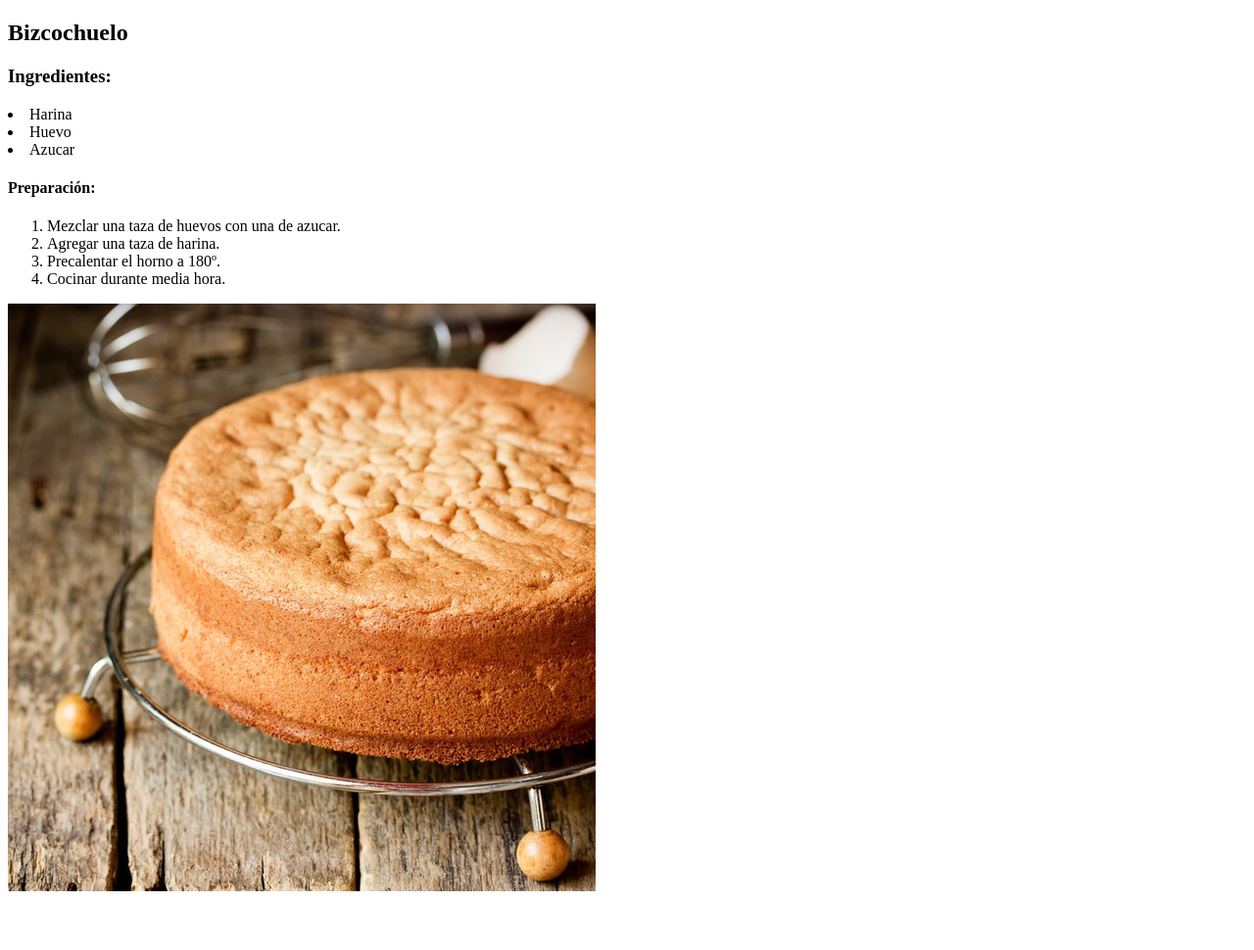
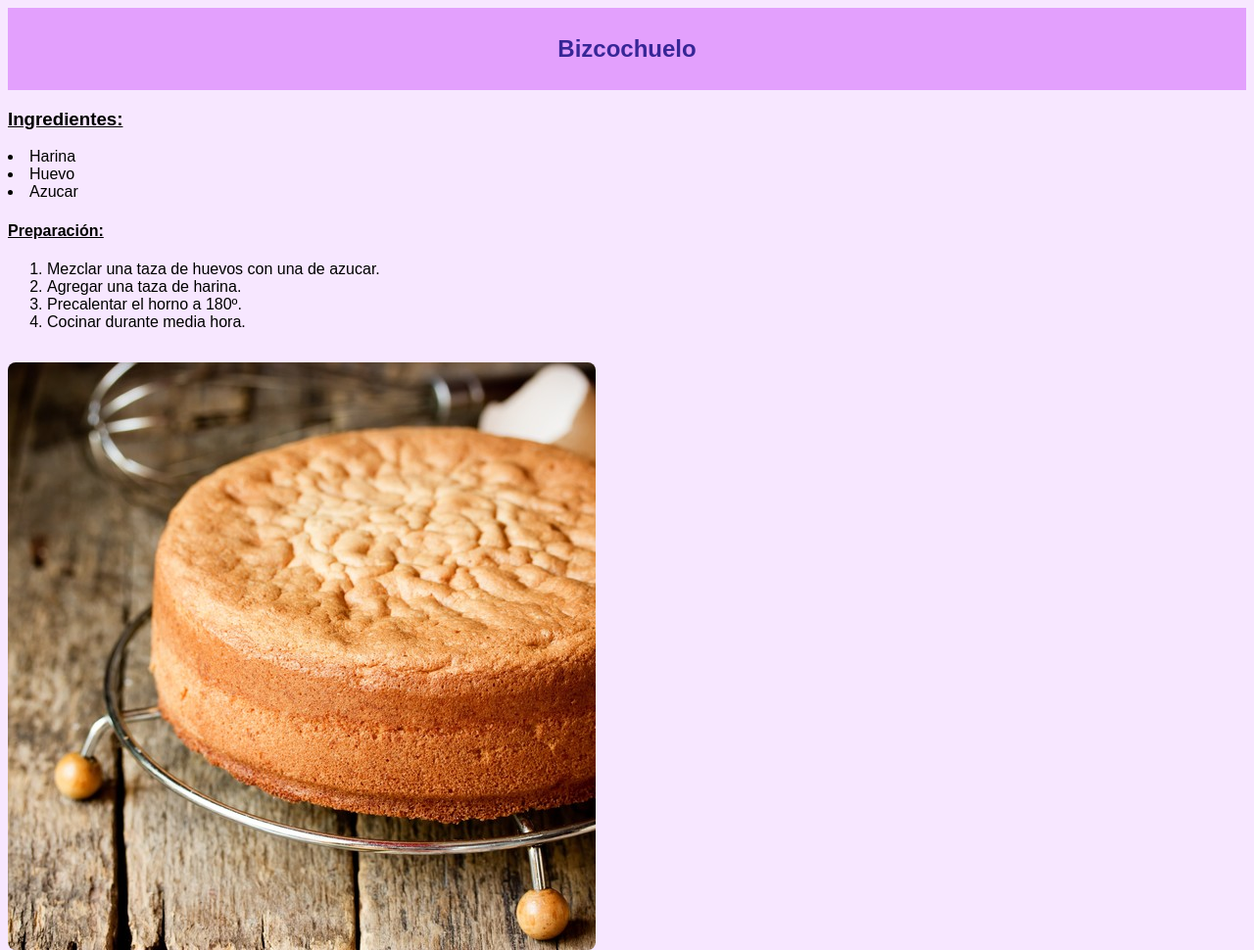
Before and after one commit to ZairaAguirre/informatica, a plain HTML site: page enlace.html in a window 1280 px wide. Shown: the whole page at 98% size. Before the commit the page ends 922 px from the top, so only its background shows below. Drawn offline with Linux system fonts and the light colour scheme.

Commit message:
Add files via upload

```diff
--- a/enlace.html
+++ b/enlace.html
@@ -4,17 +4,20 @@
     <meta charset="UTF-8">
     <meta http-equiv="X-UA-Compatible" content="IE=edge">
     <meta name="viewport" content="width=device-width, initial-scale=1.0">
+    <link rel="stylesheet" href="index_estilos.css">
     <title>Receta</title>
 </head>
 <body>
-    <h2>Bizcochuelo</h2>
-    <h3>Ingredientes:</h3>
+    <header>
+    <h2 class="titulo">Bizcochuelo</h2>
+</header>
+    <h3 class="subrayado">Ingredientes:</h3>
     <ul></ul>
     <li>Harina</li>
     <li>Huevo</li>
     <li>Azucar</li>
 </ul>
-    <h4>Preparación:</h4>
+    <h4 class="subrayado">Preparación:</h4>
     <ol>
     <li>Mezclar una taza de huevos con una de azucar.</li>
     <li>Agregar una taza de harina.</li>
--- a/index_estilos.css
+++ b/index_estilos.css
@@ -68,3 +68,9 @@ footer a {
     color: rgb(148, 87, 141);
     text-decoration: none;
 }
+.titulo {
+    color: #372696;
+}
+.subrayado {
+    text-decoration: underline;
+}
```
Also changed, not shown: tabla.html (+1 -0 lines), tabla2.html (+1 -0 lines).
